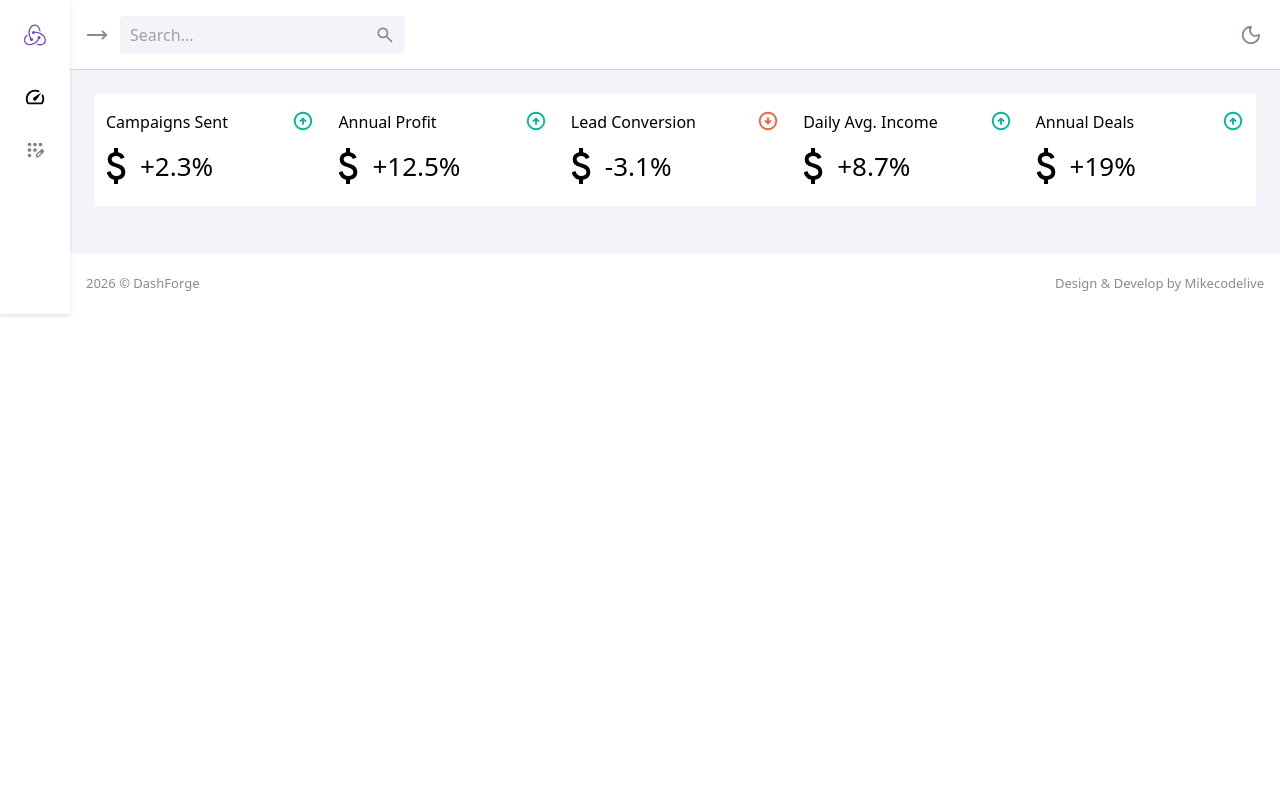
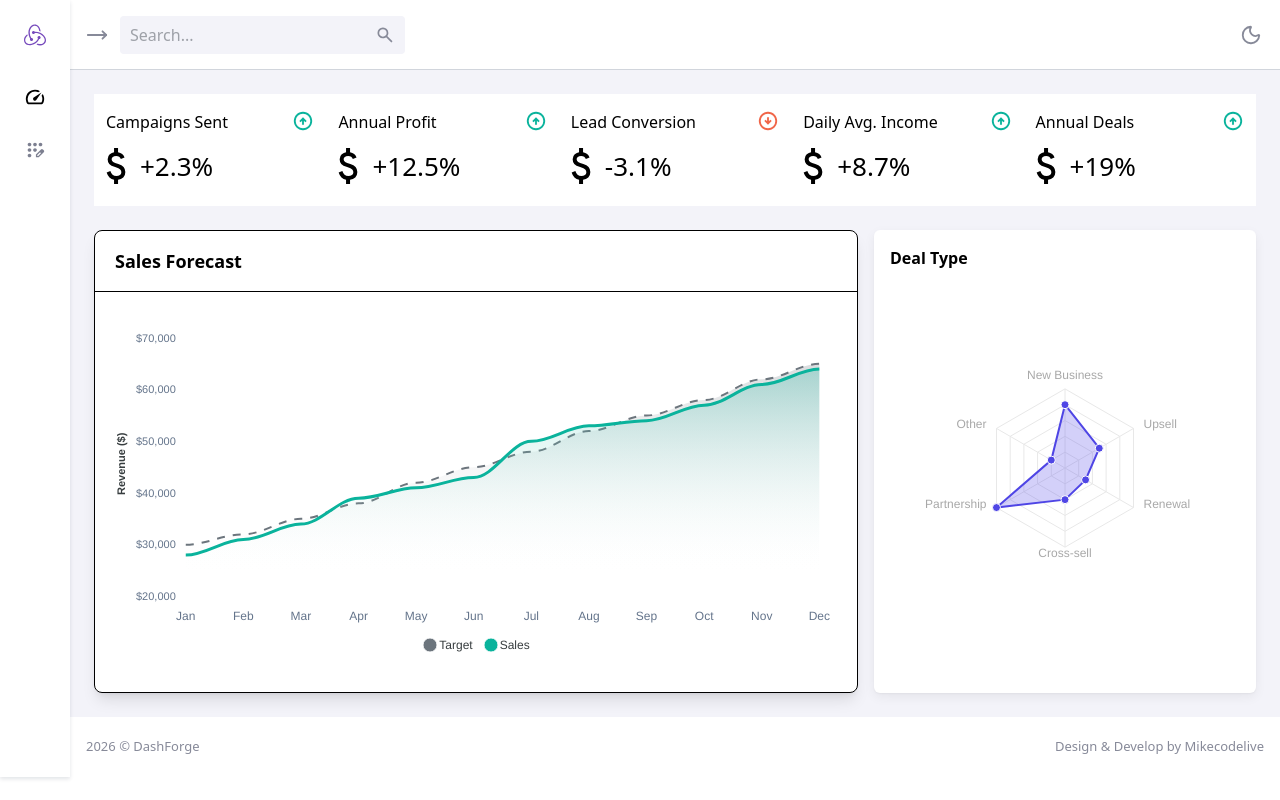
Before and after one commit to Mike-codelive/Dashforge, a React (Vite) app: page /crm in a window 1280 px wide. Built offline with nearby package versions, Linux system fonts and the light colour scheme.

Commit message:
feat(crm): add Deal Type radar chart and Sales Forecast area chart

```diff
--- a/src/components/Chart.tsx
+++ b/src/components/Chart.tsx
@@ -3,7 +3,7 @@ import ApexChart from "react-apexcharts";
 import type { ApexOptions } from "apexcharts";
 
 type ChartProps = {
-  type: "line" | "area" | "bar" | "donut" | "radialBar" | "pie";
+  type: "line" | "area" | "bar" | "donut" | "radialBar" | "pie" | "radar";
   series: ApexAxisChartSeries | ApexNonAxisChartSeries;
   options?: ApexOptions;
   height?: number;
--- a/src/features/crm/Crm.tsx
+++ b/src/features/crm/Crm.tsx
@@ -1,5 +1,15 @@
+import { DealTypeRadar } from "./sections/DealTypeRadar";
+import { SalesForecast } from "./sections/SalesForecast";
 import { TopStats } from "./sections/TopStats";
 
 export const Crm = () => {
-  return <TopStats />;
+  return (
+    <>
+      <TopStats />
+      <div className="flex flex-wrap gap-4 md:flex-nowrap">
+        <SalesForecast />
+        <DealTypeRadar />
+      </div>
+    </>
+  );
 };
--- /dev/null
+++ b/src/features/crm/data/dealTypeRadar.ts
@@ -0,0 +1,60 @@
+import type { ApexOptions } from "apexcharts";
+
+export const dealTypeSeries = [
+  {
+    name: "Deals",
+    data: [80, 50, 30, 40, 100, 20],
+  },
+];
+
+export const dealTypeOptions: ApexOptions = {
+  chart: {
+    type: "radar",
+    toolbar: { show: false },
+  },
+
+  labels: [
+    "New Business",
+    "Upsell",
+    "Renewal",
+    "Cross-sell",
+    "Partnership",
+    "Other",
+  ],
+
+  stroke: {
+    width: 2,
+  },
+
+  fill: {
+    opacity: 0.25,
+  },
+
+  markers: {
+    size: 4,
+    hover: { size: 6 },
+  },
+
+  colors: ["#4f46e5"],
+
+  yaxis: {
+    show: false,
+  },
+
+  xaxis: {
+    labels: {
+      style: {
+        colors: "#9ca3af",
+        fontSize: "12px",
+      },
+    },
+  },
+
+  tooltip: {
+    theme: "dark",
+  },
+
+  grid: {
+    borderColor: "rgba(255,255,255,0.05)",
+  },
+};
--- /dev/null
+++ b/src/features/crm/data/salesForecastData.ts
@@ -0,0 +1,89 @@
+import type { ApexOptions } from "apexcharts";
+
+export const salesForecastSeries = [
+  {
+    name: "Target",
+    data: [
+      30000, 32000, 35000, 38000, 42000, 45000, 48000, 52000, 55000, 58000,
+      62000, 65000,
+    ],
+  },
+  {
+    name: "Sales",
+    data: [
+      28000, 31000, 34000, 39000, 41000, 43000, 50000, 53000, 54000, 57000,
+      61000, 64000,
+    ],
+  },
+];
+
+export const salesForecastOptions: ApexOptions = {
+  chart: {
+    type: "area",
+    height: 350,
+    toolbar: { show: false },
+    zoom: { enabled: true },
+    animations: { enabled: true },
+  },
+  colors: ["#6c757d", "#0ab39c"],
+  dataLabels: { enabled: false },
+  stroke: {
+    curve: "smooth",
+    width: [2, 3],
+    dashArray: [8, 0],
+  },
+  fill: {
+    type: "gradient",
+    gradient: {
+      shadeIntensity: 1,
+      opacityFrom: 0.5,
+      opacityTo: 0.1,
+      stops: [0, 90, 100],
+    },
+  },
+  xaxis: {
+    categories: [
+      "Jan",
+      "Feb",
+      "Mar",
+      "Apr",
+      "May",
+      "Jun",
+      "Jul",
+      "Aug",
+      "Sep",
+      "Oct",
+      "Nov",
+      "Dec",
+    ],
+    axisBorder: { show: false },
+    axisTicks: { show: false },
+    labels: {
+      style: {
+        colors: "#64748b",
+      },
+    },
+  },
+  yaxis: {
+    title: { text: "Revenue ($)" },
+    labels: {
+      formatter: (val: number) => `$${val.toLocaleString()}`,
+      style: { colors: "#64748b" },
+    },
+  },
+  legend: {
+    position: "bottom",
+    horizontalAlign: "center",
+  },
+  tooltip: {
+    theme: "dark",
+    y: {
+      formatter: (val: number) => `$${val.toLocaleString()}`,
+    },
+  },
+  grid: {
+    borderColor: "rgba(255,255,255,0.08)",
+    strokeDashArray: 4,
+  },
+  markers: { size: 0 },
+};
--- /dev/null
+++ b/src/features/crm/sections/DealTypeRadar.tsx
@@ -0,0 +1,21 @@
+import { Chart } from "../../../components/Chart";
+import { dealTypeOptions, dealTypeSeries } from "../data/dealTypeRadar";
+
+export const DealTypeRadar = () => {
+  return (
+    <div className="card-shadow bg-DF-surface dark:bg-DF-bg-dark w-full rounded-md md:w-1/3">
+      <div className="border-b border-white/5 p-4">
+        <h4 className="font-semibold">Deal Type</h4>
+      </div>
+
+      <div className="h-[350px] p-4">
+        <Chart
+          type="radar"
+          series={dealTypeSeries}
+          options={dealTypeOptions}
+          height={300}
+        />
+      </div>
+    </div>
+  );
+};
--- /dev/null
+++ b/src/features/crm/sections/SalesForecast.tsx
@@ -0,0 +1,26 @@
+import { Chart } from "../../../components/Chart";
+import {
+  salesForecastSeries,
+  salesForecastOptions,
+} from "../data/salesForecastData";
+
+export const SalesForecast = () => {
+  return (
+    <div className="bg-DF-surface dark:bg-DF-bg-dark border-DF-border/10 w-full overflow-hidden rounded-lg border shadow-lg md:w-2/3 dark:border-white/5">
+      <div className="border-DF-border/10 flex items-center justify-between border-b px-5 py-4 dark:border-white/5">
+        <h5 className="text-DF-text mb-0 text-lg font-semibold">
+          Sales Forecast
+        </h5>
+      </div>
+
+      <div className="h-[400px] p-4">
+        <Chart
+          type="area"
+          series={salesForecastSeries}
+          options={salesForecastOptions}
+          height={350}
+        />
+      </div>
+    </div>
+  );
+};
```
